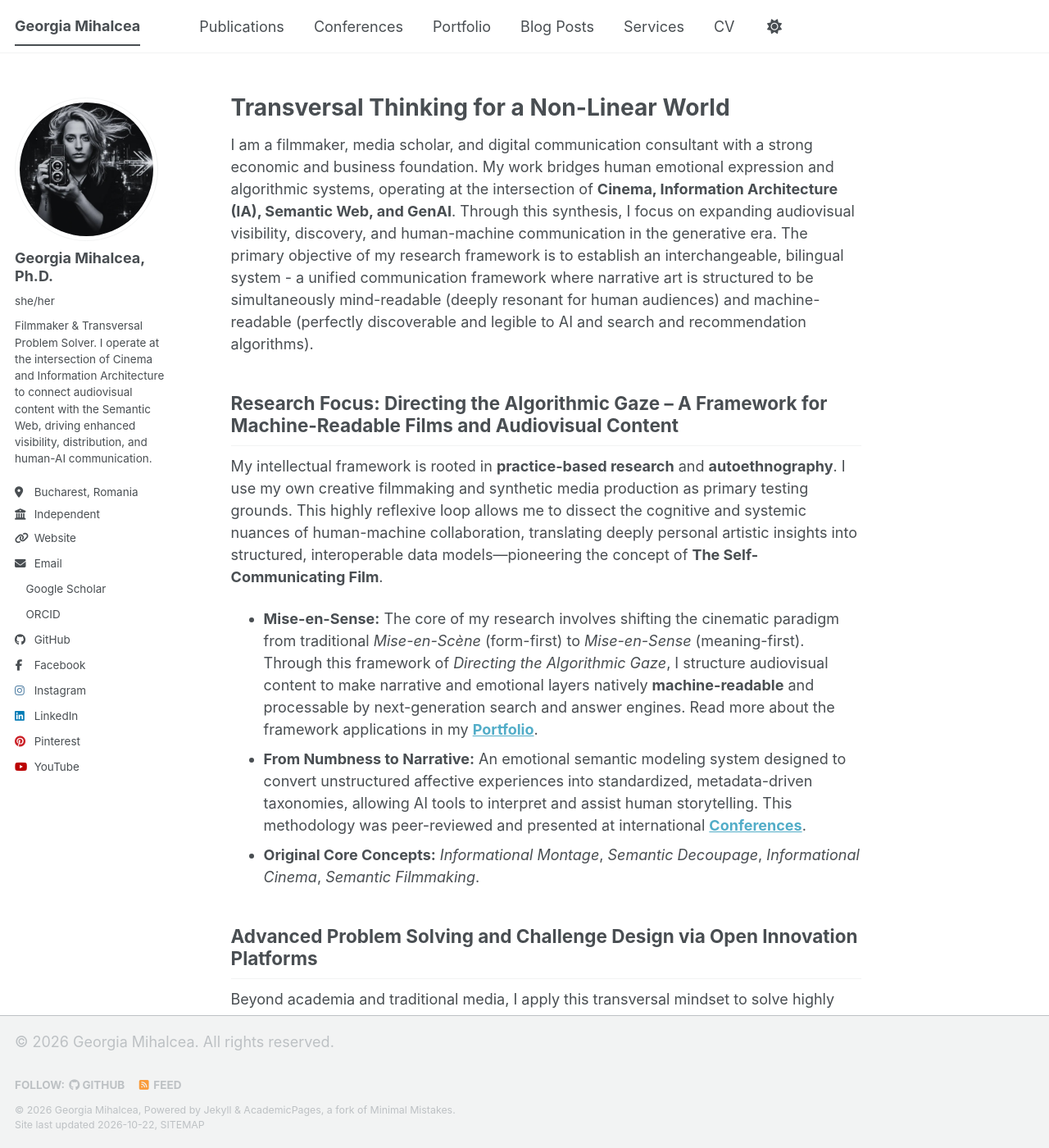
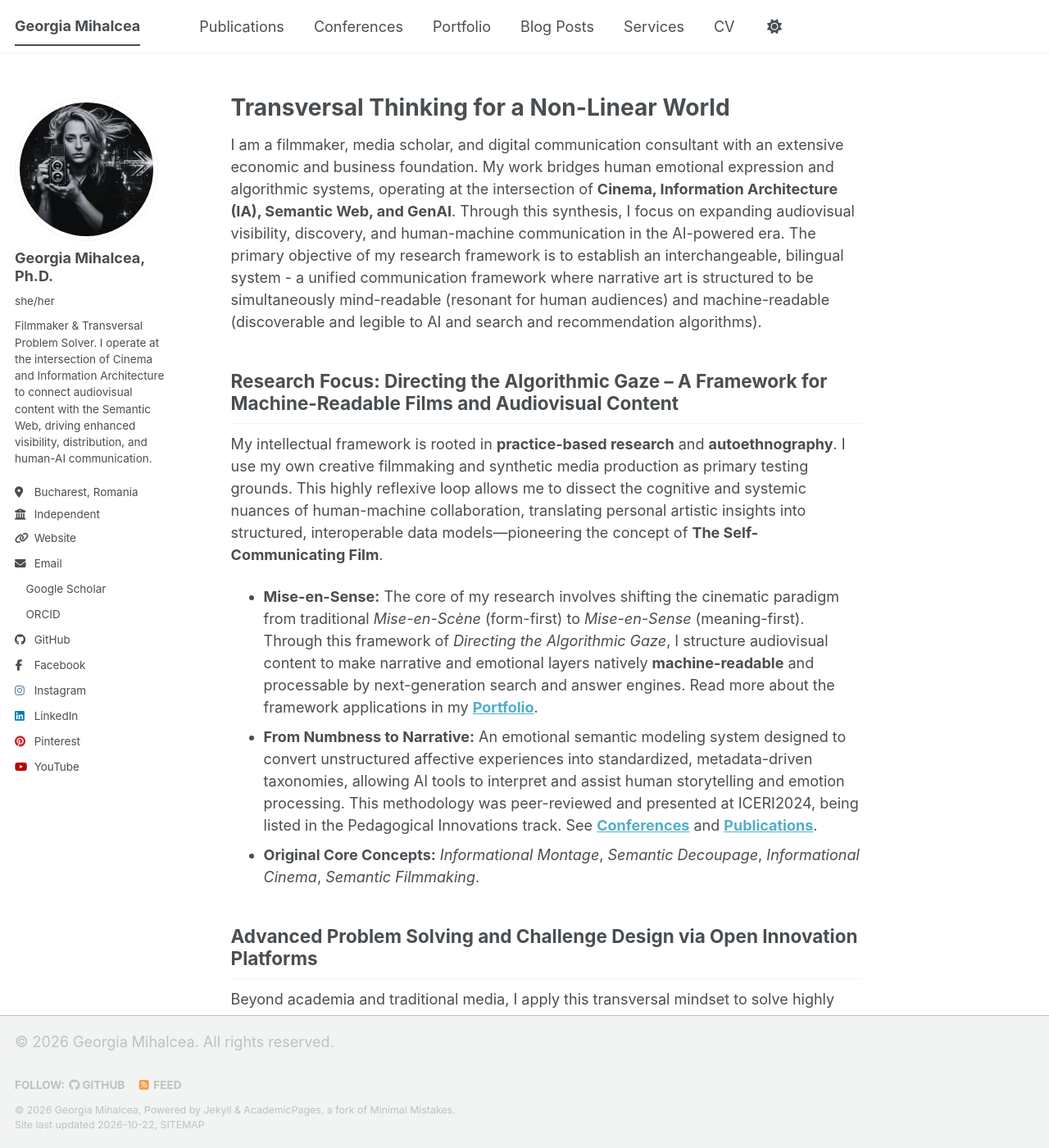
Before and after one commit to GeorgiaMihalcea/georgiamihalcea.github.io, a Jekyll site: the page built from _pages/about.md, in a window 1280 px wide and 1400 px high. Shown: the whole window at 82% size. Built offline with Jekyll 4.4.1, drawn with Linux system fonts in a browser that asks for light colours; a style sheet for code colours, icons or effects is not loaded; some of the changed text lies outside the part shown.

Commit message:
Revise author profile and research focus in about.md
Updated the about page to enhance clarity and detail in the author's profile and research focus.

```diff
--- a/_pages/about.md
+++ b/_pages/about.md
@@ -6,21 +6,21 @@ author_profile: true
 ---
 # Transversal Thinking for a Non-Linear World
 
-I am a filmmaker, media scholar, and digital communication consultant with a strong economic and business foundation. My work bridges human emotional expression and algorithmic systems, operating at the intersection of **Cinema, Information Architecture (IA), Semantic Web, and GenAI**. Through this synthesis, I focus on expanding audiovisual visibility, discovery, and human-machine communication in the generative era. The primary objective of my research framework is to establish an interchangeable, bilingual system - a unified communication framework where narrative art is structured to be simultaneously mind-readable (deeply resonant for human audiences) and machine-readable (perfectly discoverable and legible to AI and search and recommendation algorithms).
+I am a filmmaker, media scholar, and digital communication consultant with an extensive economic and business foundation. My work bridges human emotional expression and algorithmic systems, operating at the intersection of **Cinema, Information Architecture (IA), Semantic Web, and GenAI**. Through this synthesis, I focus on expanding audiovisual visibility, discovery, and human-machine communication in the AI-powered era. The primary objective of my research framework is to establish an interchangeable, bilingual system - a unified communication framework where narrative art is structured to be simultaneously mind-readable (resonant for human audiences) and machine-readable (discoverable and legible to AI and search and recommendation algorithms).
 
 ## Research Focus: Directing the Algorithmic Gaze – A Framework for Machine-Readable Films and Audiovisual Content
 
-My intellectual framework is rooted in **practice-based research** and **autoethnography**. I use my own creative filmmaking and synthetic media production as primary testing grounds. This highly reflexive loop allows me to dissect the cognitive and systemic nuances of human-machine collaboration, translating deeply personal artistic insights into structured, interoperable data models—pioneering the concept of **The Self-Communicating Film**.
+My intellectual framework is rooted in **practice-based research** and **autoethnography**. I use my own creative filmmaking and synthetic media production as primary testing grounds. This highly reflexive loop allows me to dissect the cognitive and systemic nuances of human-machine collaboration, translating personal artistic insights into structured, interoperable data models—pioneering the concept of **The Self-Communicating Film**.
 
 *   **Mise-en-Sense:** The core of my research involves shifting the cinematic paradigm from traditional *Mise-en-Scène* (form-first) to *Mise-en-Sense* (meaning-first). Through this framework of *Directing the Algorithmic Gaze*, I structure audiovisual content to make narrative and emotional layers natively **machine-readable** and processable by next-generation search and answer engines. Read more about the framework applications in my **[Portfolio](/portfolio/)**.
-* **From Numbness to Narrative:** An emotional semantic modeling system designed to convert unstructured affective experiences into standardized, metadata-driven taxonomies, allowing AI tools to interpret and assist human storytelling. This methodology was peer-reviewed and presented at international **[Conferences](/talks/)**.
+* **From Numbness to Narrative:** An emotional semantic modeling system designed to convert unstructured affective experiences into standardized, metadata-driven taxonomies, allowing AI tools to interpret and assist human storytelling and emotion processing. This methodology was peer-reviewed and presented at ICERI2024, being listed in the Pedagogical Innovations track. See **[Conferences](/talks/)** and **[Publications](/publications/)**.
 * **Original Core Concepts:** *Informational Montage*, *Semantic Decoupage*, *Informational Cinema*, *Semantic Filmmaking*.
 
 ## Advanced Problem Solving and Challenge Design via Open Innovation Platforms
 
 Beyond academia and traditional media, I apply this transversal mindset to solve highly complex, non-linear challenges for global entities. Operating as an independent problem solver on open innovation platforms such as **HeroX** and **InnoCentive (Wazoku)**, I specialize in decomposing systemic bottlenecks.
 
-Whether designing strategic interventions for complex crises or re-architecting digital ecosystems, I approach both algorithms and stories as interconnected systems waiting to be decrypted. You can explore my verified record of academic and applied works in my **[Publications](/publications/)** and **[CV](/cv/)**.
+Whether designing strategic interventions for complex crises or re-architecting digital ecosystems, I approach both algorithms and stories as interconnected systems waiting to be decrypted. You can explore my verified record of works in my **[CV](/cv/)**.
 
 ---
 
```
